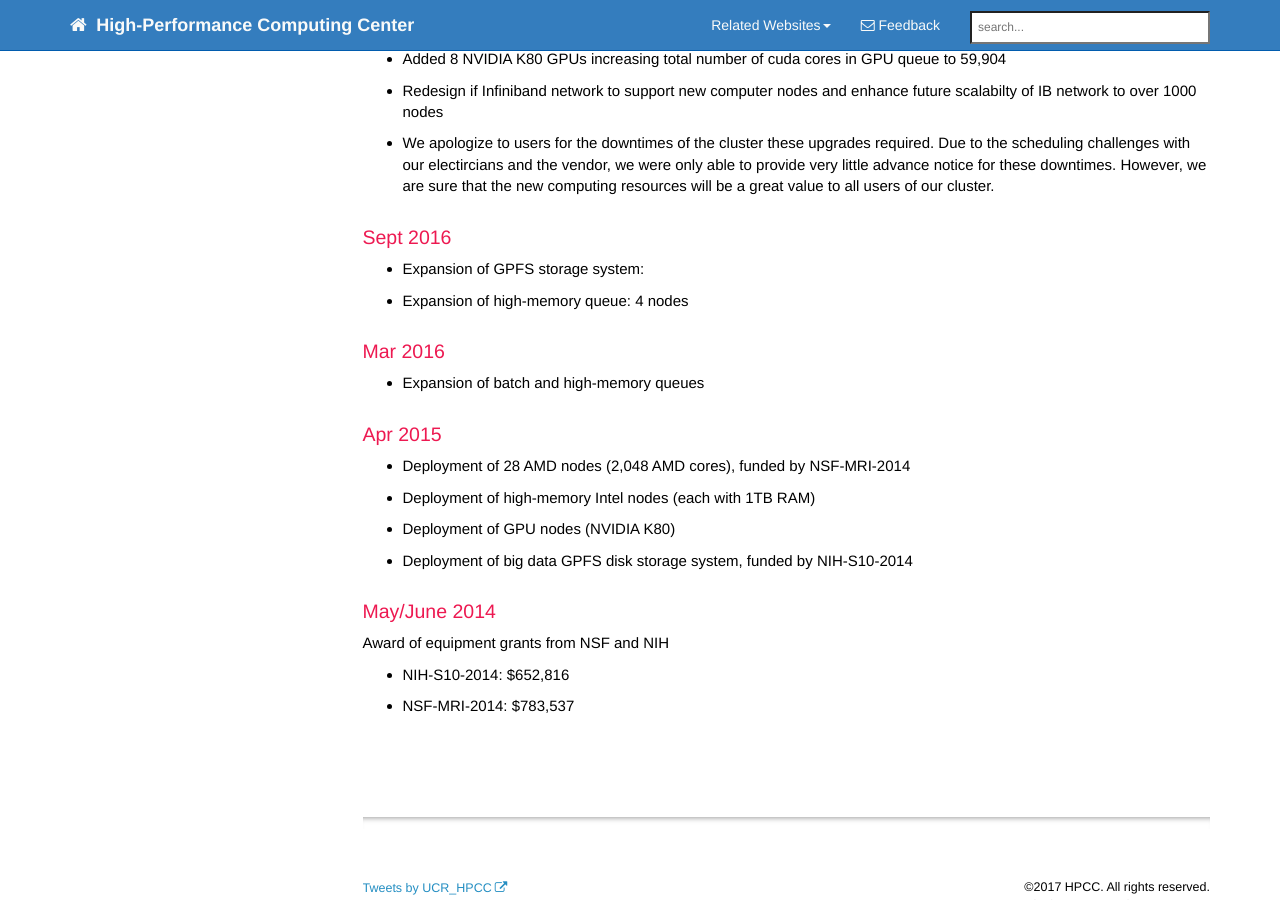
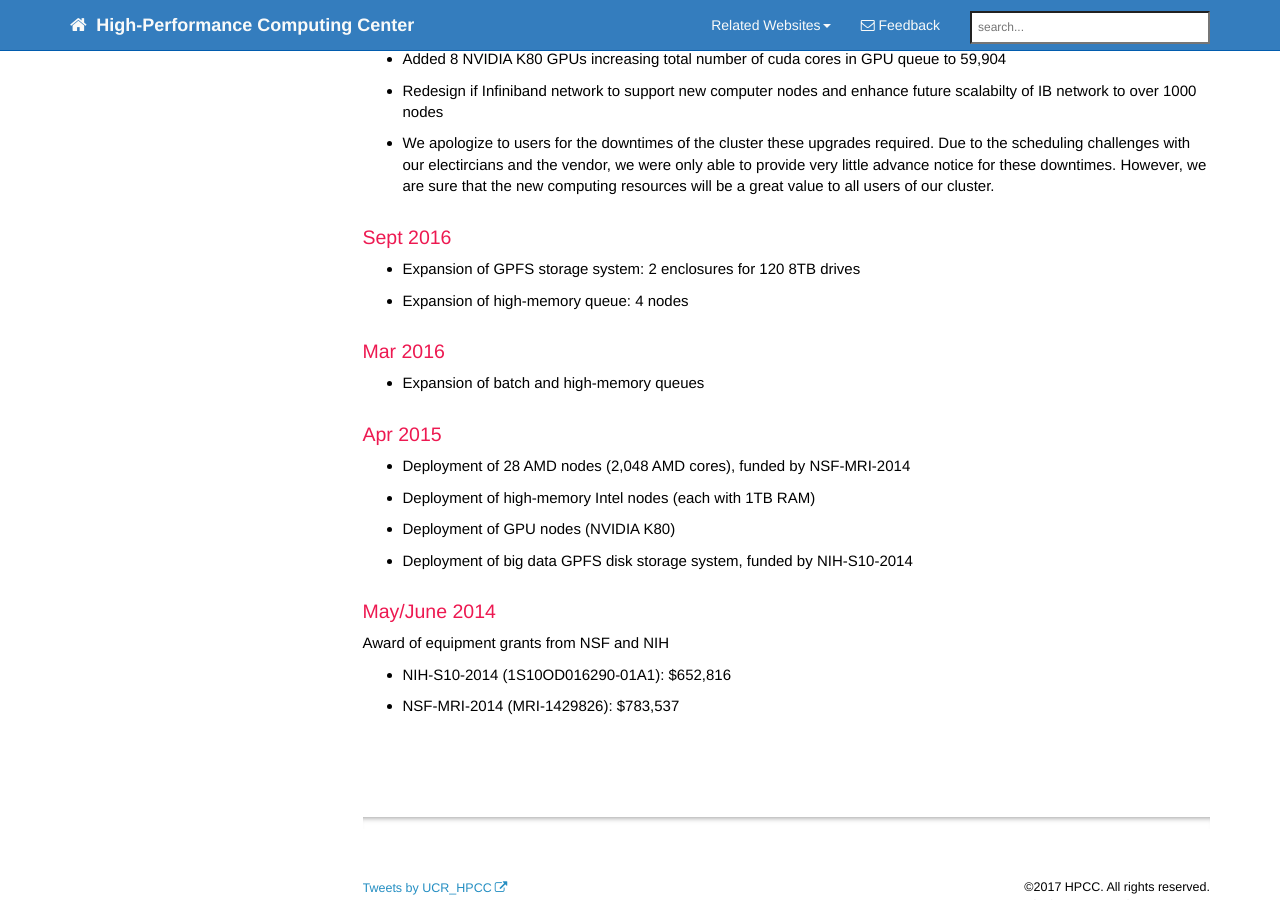
Before and after one commit to tgirke/rcf, a Jekyll site: the page built from news.md, in a window 1280 px wide and 900 px high, scrolled down 506 px. Built offline with Jekyll 4.4.1, drawn with Linux system fonts in a browser that asks for light colours; nearby versions of some CDN libraries; comment, search, counter and statistics services are not loaded.

Commit message:
content edits

```diff
--- a/news.md
+++ b/news.md
@@ -17,7 +17,7 @@ With funding provided by Michael Pazzani's office (RED) we were able to purchase
 
 ### Sept 2016
 
-* Expansion of GPFS storage system:
+* Expansion of GPFS storage system: 2 enclosures for 120 8TB drives
 * Expansion of high-memory queue: 4 nodes
 
 ### Mar 2016
@@ -35,5 +35,5 @@ With funding provided by Michael Pazzani's office (RED) we were able to purchase
 
 Award of equipment grants from NSF and NIH
 
-* NIH-S10-2014: $652,816
-* NSF-MRI-2014: $783,537
+* NIH-S10-2014 (1S10OD016290-01A1): $652,816
+* NSF-MRI-2014 (MRI-1429826): $783,537
```
